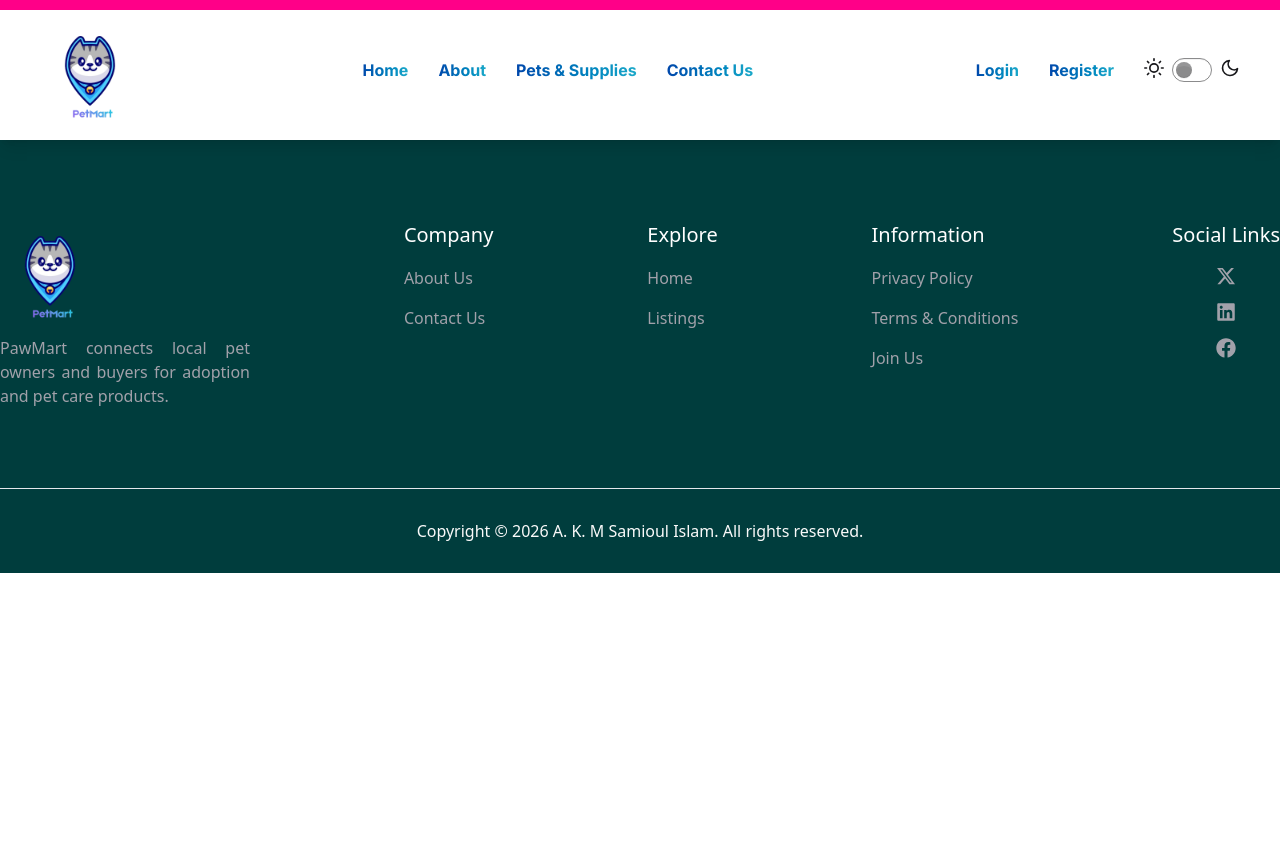
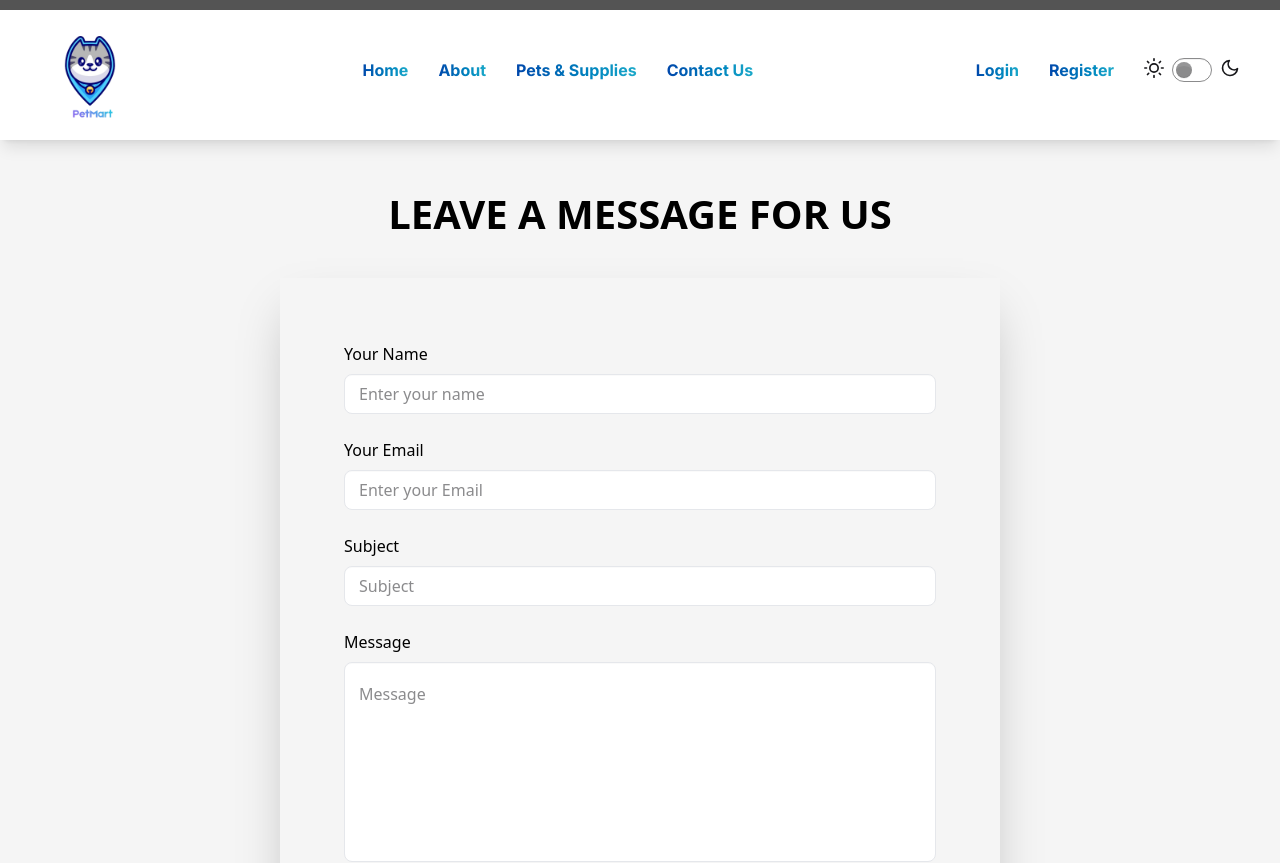
Before and after one commit to Samioul51/PawMart_Client, a React (Vite) app: page /contact in a window 1280 px wide. Shown: the top 863 px of the page. Before the commit the page ends 800 px from the top, so only its background shows below. Built offline with nearby package versions, Linux system fonts and the light colour scheme; no server answers.

Commit message:
Contact us page Designed

```diff
--- a/src/Pages/Contact.jsx
+++ b/src/Pages/Contact.jsx
@@ -1,11 +1,43 @@
 import React from 'react';
-import { motion, useScroll } from 'motion/react';
+import toast from 'react-hot-toast';
+import { motion, useScroll } from "framer-motion"
 
 const Contact = () => {
     const { scrollYProgress } = useScroll();
+
+    const handleSendMessage = async (e) => {
+        e.preventDefault();
+
+        const form = e.target;
+        const name = form.name.value;
+        const email = form.email.value;
+        const subject = form.subject.value;
+        const message = form.message.value;
+
+        const fields = {
+            name: name,
+            email: email,
+            subject: subject,
+            message: message,
+            sent: new Date()
+        };
+        // const res = await fetch("https://paw-mart-server-seven.vercel.app/contact", {
+        //     method: "POST",
+        //     headers: {
+        //         "Content-Type": "application/json"
+        //     },
+        //     body: JSON.stringify(fields)
+        // });
+
+        // if (res.ok) {
+        //     toast.success("Message sent successfully!");
+        //     form.reset();
+        // }
+        // else
+        //     toast.error("Failed to send message. Try again later.");
+    }
     return (
         <>
-            <title>{`PawMart | Contact Us`}</title>
             <motion.div
                 id="scroll-indicator"
                 style={{
@@ -16,12 +48,39 @@ const Contact = () => {
                     right: 0,
                     height: 10,
                     originX: 0,
-                    backgroundColor: "#ff0088",
+                    backgroundColor: "#545454",
                     zIndex: 9999
                 }}
             />
-            <div className='w-full max-w-[1440px] mx-auto flex flex-col items-center lg:items-stretch lg:flex-row lg:justify-between gap-[50px]'>
+            <div className='bg-[#F5F5F5]'>
+            <div className='w-full max-w-[1440px] mx-auto h-auto mb-10 py-[50px]'>
+                <title>{`Pawmart | Contact Us`}</title>
+                <div className='text-black text-3xl lg:text-[40px] font-bold text-center mb-10'>
+                    LEAVE A MESSAGE FOR US
+                </div>
+                <form onSubmit={handleSendMessage} className=' bg-white-bg shadow-2xl p-[64px]  w-full max-w-[720px] mx-auto '>
+                    <div className='flex flex-col mb-[24px]'>
+                        <label className="label mb-[8px] font-medium text-black">Your Name</label>
+                        <input type="text" className="input bg-fafafa-bg px-[14px] py-[19px] w-full text-[1rem] rounded-lg border border-gray-200 focus:outline-none focus:border-gray-300" name="name" placeholder="Enter your name" required />
+                    </div>
+                    <div className='flex flex-col mb-[24px]'>
+                        <label className="label mb-[8px] font-medium text-black">Your Email</label>
+                        <input type="email" className="input bg-fafafa-bg px-[14px] py-[19px] w-full text-[1rem] rounded-lg border border-gray-200 focus:outline-none focus:border-gray-300" name="email" placeholder="Enter your Email" required />
+                    </div>
+                    <div className='flex flex-col mb-[24px]'>
+                        <label className="label mb-[8px] font-medium text-black">Subject</label>
+                        <input type="text" className="input bg-fafafa-bg px-[14px] py-[19px] w-full text-[1rem] rounded-lg border border-gray-200 focus:outline-none focus:border-gray-300" name="subject" placeholder="Subject" required />
+                    </div>
+                    <div className='flex flex-col mb-[24px]'>
+                        <label className="label mb-[8px] font-medium text-black">Message</label>
+                        <textarea name="message" class="textarea bg-fafafa-bg px-[14px] py-[19px] w-full text-[1rem] rounded-lg border border-gray-200 focus:outline-none focus:border-gray-300 resize-none h-[200px]" placeholder="Message" required></textarea>
+                    </div>
 
+                    <button type="submit" className="w-full btn btn-neutral mt-4 border-none bg-linear-to-r from-[#0047ab] to-[#1ca9c9] hover:from-[#D84437] hover:to-[#ff6b6b] ease-in transition duration-500">
+                        Send
+                    </button>
+                </form>
+            </div>
             </div>
         </>
     );
```
